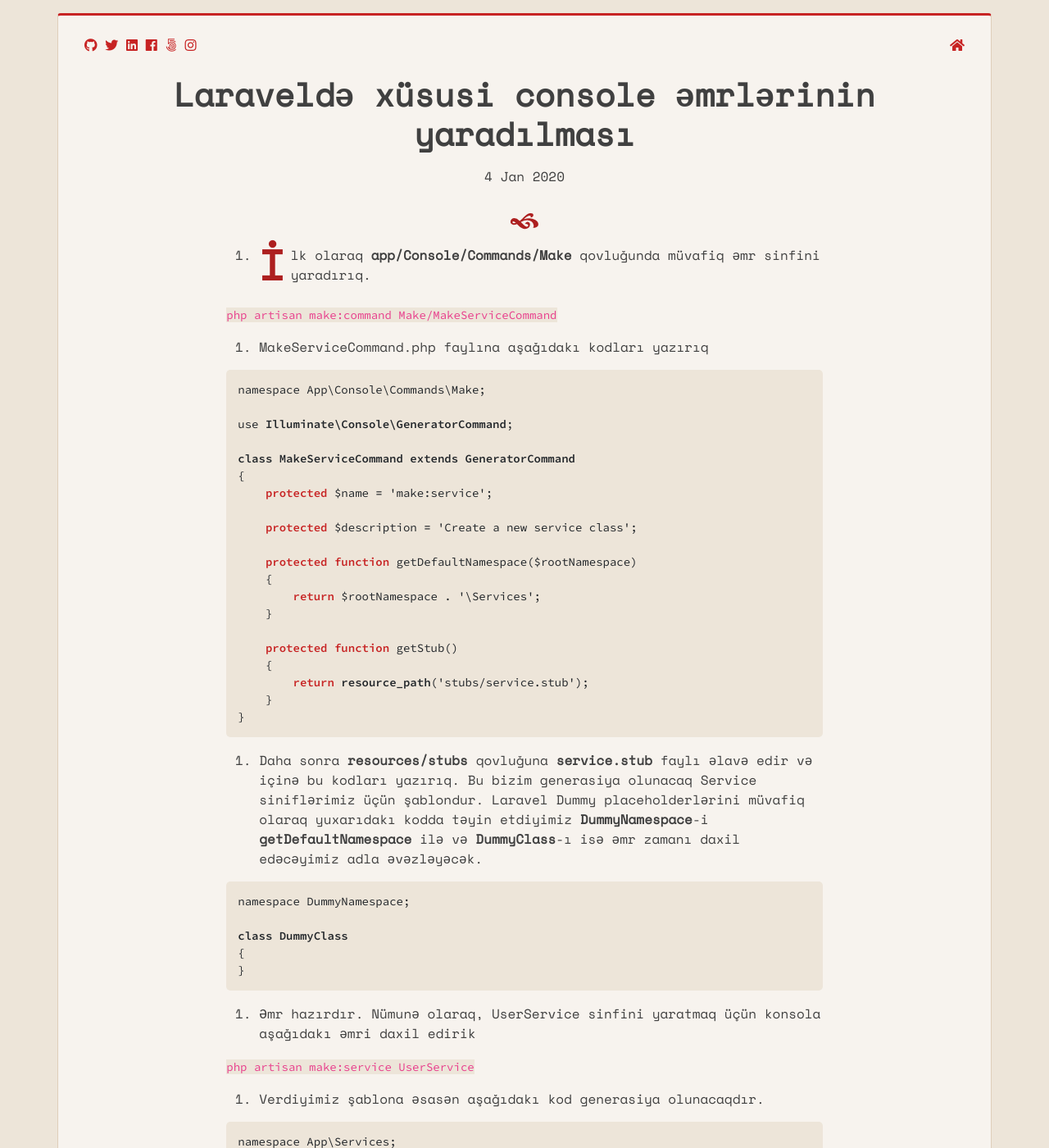
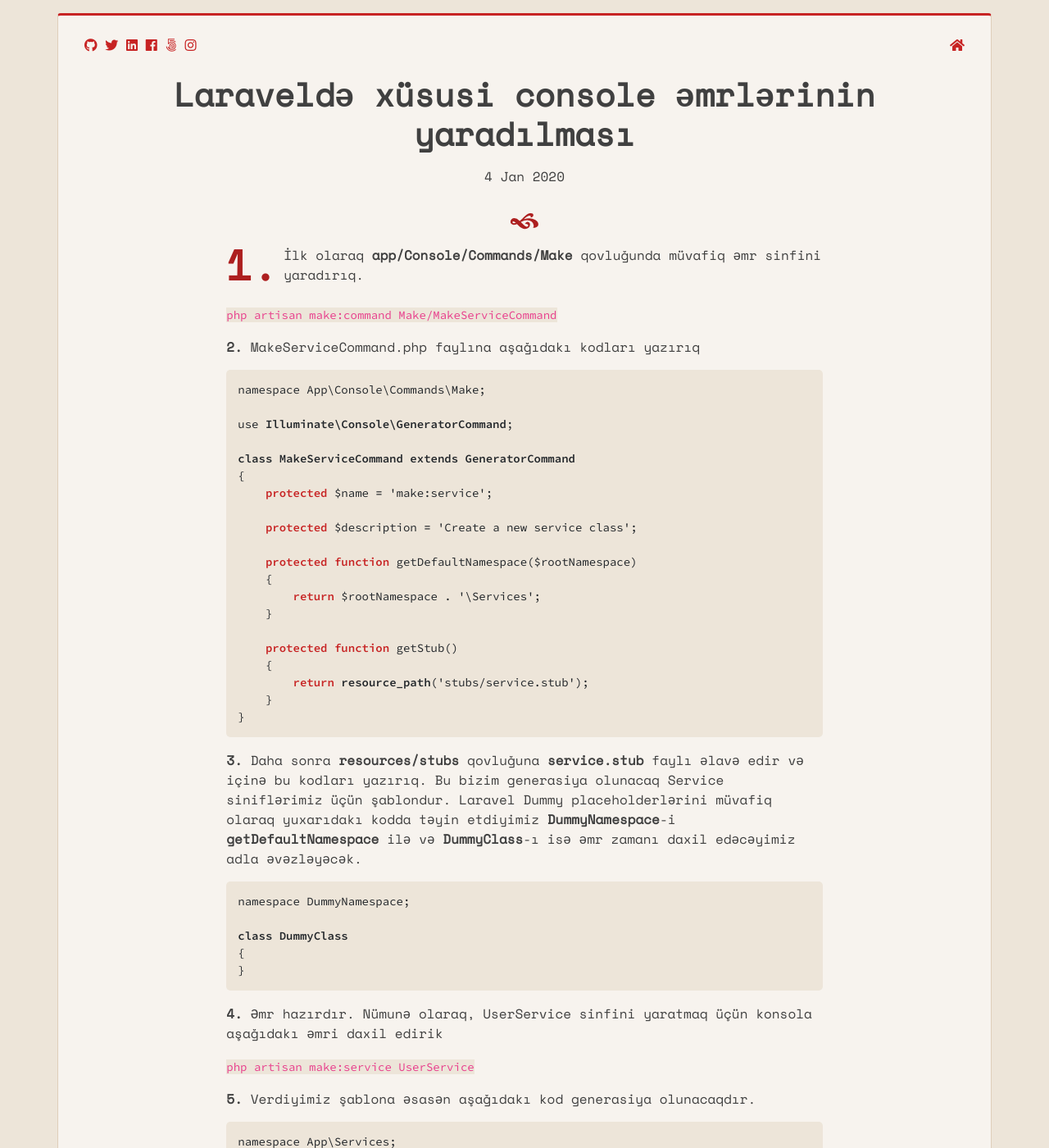
Before and after one commit to Maharramoff/maharramoff.github.io, a Jekyll site: the page built from _posts/2020-01-04-laravelde-xususi-console-emrlerin-yaradilmasi.md, in a window 1280 px wide and 1400 px high. Shown: the whole window at 82% size. Built offline with Jekyll 4.4.1, drawn with Linux system fonts in a browser that asks for light colours; nearby versions of some CDN libraries.

Commit message:
post(laravel): update "custom console command" fix numbers

````diff
--- a/_posts/2020-01-04-laravelde-xususi-console-emrlerin-yaradilmasi.md
+++ b/_posts/2020-01-04-laravelde-xususi-console-emrlerin-yaradilmasi.md
@@ -7,11 +7,11 @@
 categories: Laravel
 ---
 
-1. İlk olaraq **app/Console/Commands/Make** qovluğunda müvafiq əmr sinfini yaradırıq.
+**1.** İlk olaraq **app/Console/Commands/Make** qovluğunda müvafiq əmr sinfini yaradırıq.
 
 `php artisan make:command Make/MakeServiceCommand`
 
-2.  MakeServiceCommand.php faylına aşağıdakı kodları yazırıq
+**2.**  MakeServiceCommand.php faylına aşağıdakı kodları yazırıq
 
 ```php
 namespace App\Console\Commands\Make;
@@ -36,7 +36,7 @@
 }
 ```
 
-3. Daha sonra **resources/stubs** qovluğuna **service.stub** faylı əlavə edir və içinə bu kodları yazırıq. Bu bizim generasiya olunacaq Service siniflərimiz üçün şablondur. Laravel Dummy placeholderlərini müvafiq olaraq yuxarıdakı kodda təyin etdiyimiz **DummyNamespace**-i  **getDefaultNamespace** ilə və **DummyClass**-ı isə əmr zamanı daxil edəcəyimiz adla əvəzləyəcək.
+**3.** Daha sonra **resources/stubs** qovluğuna **service.stub** faylı əlavə edir və içinə bu kodları yazırıq. Bu bizim generasiya olunacaq Service siniflərimiz üçün şablondur. Laravel Dummy placeholderlərini müvafiq olaraq yuxarıdakı kodda təyin etdiyimiz **DummyNamespace**-i  **getDefaultNamespace** ilə və **DummyClass**-ı isə əmr zamanı daxil edəcəyimiz adla əvəzləyəcək.
 
 ```php
 namespace DummyNamespace;
@@ -46,11 +46,11 @@
 }
 ```
 
-4. Əmr hazırdır. Nümunə olaraq, UserService sinfini yaratmaq üçün konsola aşağıdakı əmri daxil edirik
+**4.** Əmr hazırdır. Nümunə olaraq, UserService sinfini yaratmaq üçün konsola aşağıdakı əmri daxil edirik
 
 `php artisan make:service UserService`
 
-5. Verdiyimiz şablona əsasən aşağıdakı kod generasiya olunacaqdır.
+**5.** Verdiyimiz şablona əsasən aşağıdakı kod generasiya olunacaqdır.
 
 ```php
 namespace App\Services;
````
